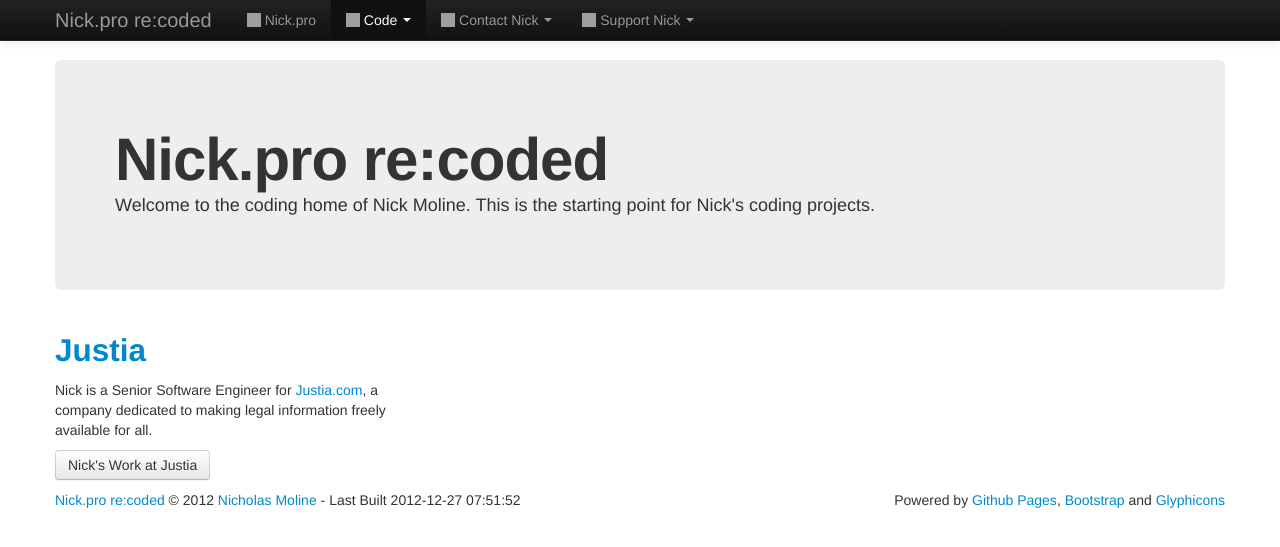
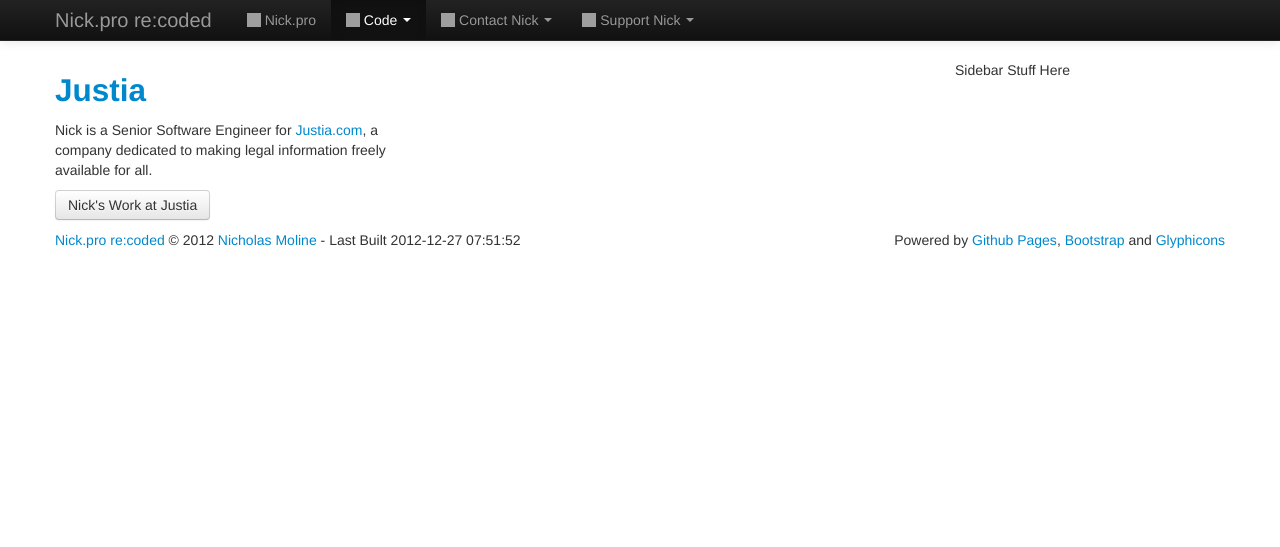
Before and after one commit to nickmoline/nickmoline.github.com, a Jekyll site: the page built from index.html, in a window 1280 px wide. Shown: the top 547 px of the page. Built offline with Jekyll 4.4.1, drawn with Linux system fonts in a browser that asks for light colours; nearby versions of some CDN libraries; grey boxes are pictures that could not be loaded.

Commit message:
Sidebar Stuff

```diff
--- a/_layouts/default.html
+++ b/_layouts/default.html
@@ -87,8 +87,22 @@
 
 
 	<div class="container">
-		{{ content }}
 
+		{% if ishome %}
+		<div class="hero-unit">
+			<h1>{{site.title}}</h1>
+			<p>Welcome to the coding home of Nick Moline.  This is the starting point for Nick's coding projects.</p>
+		</div>
+		{% endif %}
+
+		<div class="row">
+			<div class="span9">
+				{{ content }}
+			</div>
+			<div class="span3">
+				Sidebar Stuff Here
+			</div>
+		</div>
 		<footer>
 			<div class="row">
 				<div class="span6">
--- a/index.html
+++ b/index.html
@@ -1,10 +1,8 @@
 ---
 layout: default
+ishome: true
 ---
-		<div class="hero-unit">
-			<h1>{{site.title}}</h1>
-			<p>Welcome to the coding home of Nick Moline.  This is the starting point for Nick's coding projects.</p>
-		</div>
+
 
 		<div class="row">
 			<div class="span4">
```
